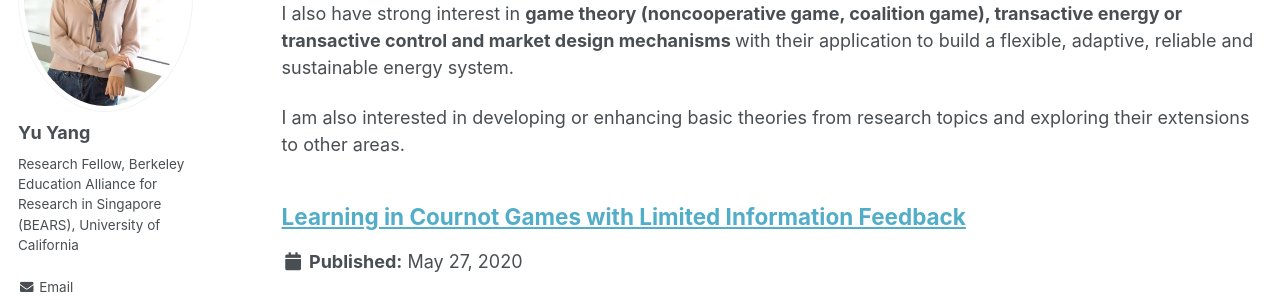
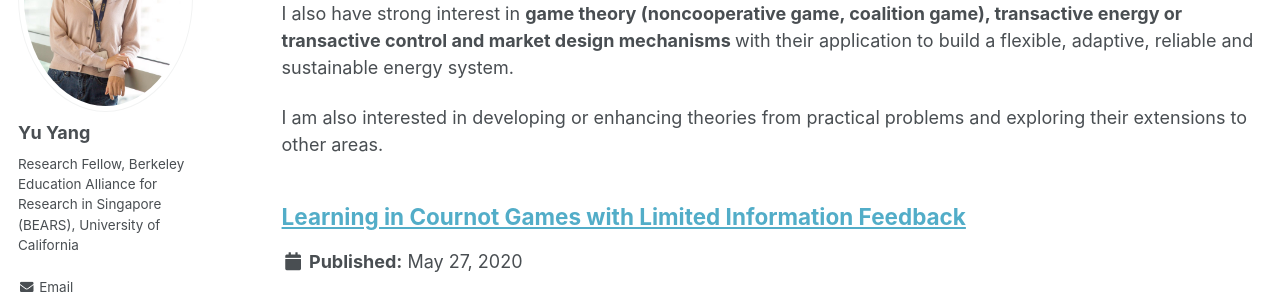
Before and after one commit to yangyu-berkeley/yangyu-berkeley.github.io, a Jekyll site: the page built from _pages/research.md, in a window 1280 px wide and 900 px high, scrolled down 317 px. Shown: the part 153-453 px from the top of the window. Built offline with Jekyll 4.4.1, drawn with Linux system fonts in a browser that asks for light colours.

Commit message:
Update research.md

```diff
--- a/_pages/research.md
+++ b/_pages/research.md
@@ -18,7 +18,7 @@ My researches have stretched various theories and techniques, in particular,
 </p>
  I also have strong interest in <b>game theory (noncooperative game, coalition game), transactive energy or transactive control and market design mechanisms </b>with their application to build a flexible, adaptive, reliable and sustainable energy system.
 
- I am also interested in developing or enhancing basic theories from research topics and exploring their extensions to other areas.
+ I am also interested in developing or enhancing theories from practical problems and exploring their extensions to other areas.
 
 {% for post in site.research %}
   {% include archive-single.html %}
```
